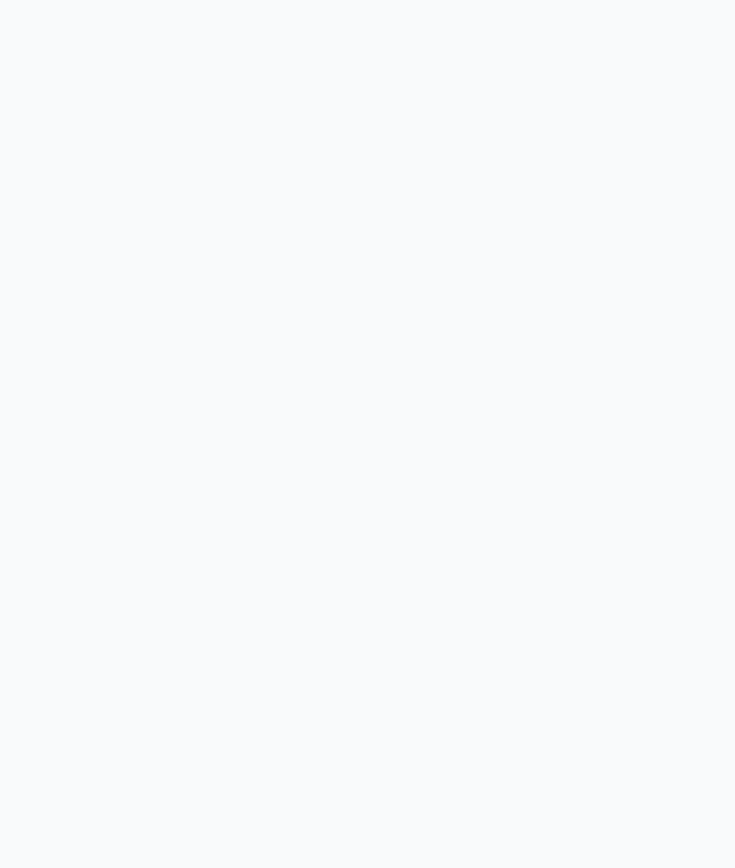
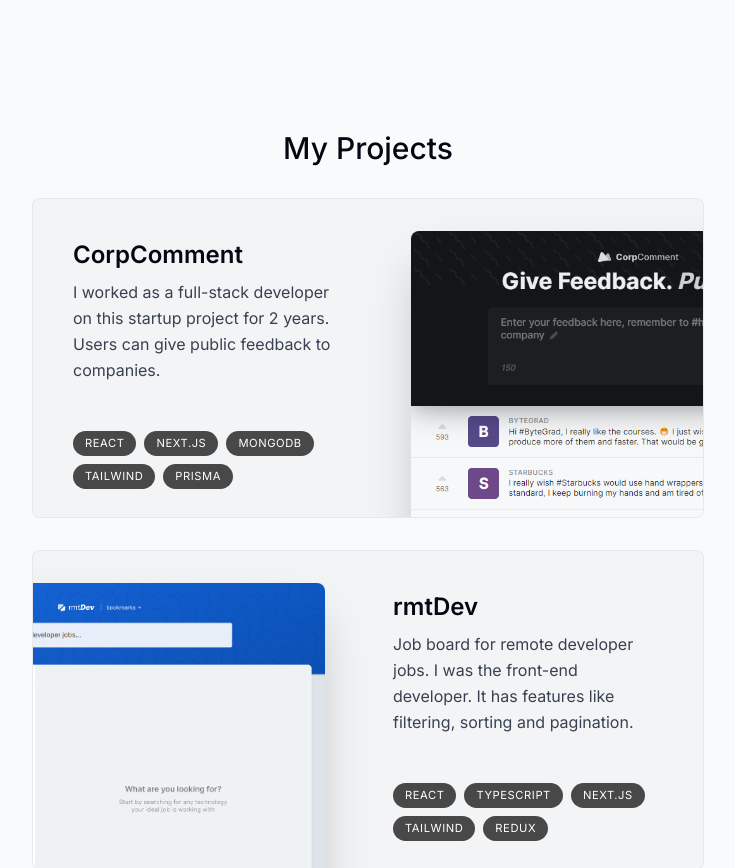
Before and after one commit to brandonngjh/BrandonNg-Portfolio, a Next.js app: page / in a window 1280 px wide. Shown: the part 1220-2088 px from the top of the page, without its empty margins (272-1007 px from the left). Before the commit the page ends 1350 px from the top, so only its background shows below. Built offline with nearby package versions, Linux system fonts and the light colour scheme.

Commit message:
projects

```diff
--- a/app/page.tsx
+++ b/app/page.tsx
@@ -1,5 +1,6 @@
 import About from "@/components/about";
 import Intro from "@/components/intro";
+import Projects from "@/components/projects";
 import SectionDivider from "@/components/section-divider";
 
 export default function Home() {
@@ -7,5 +8,6 @@ export default function Home() {
     <Intro />
     <SectionDivider />
     <About />
+    <Projects />
   </main>;
 }
--- /dev/null
+++ b/components/project.tsx
@@ -0,0 +1,64 @@
+"use client";
+
+import { projectsData } from "@/lib/data";
+import { motion, useScroll, useTransform } from "framer-motion";
+import Image from "next/image";
+import React, { useRef } from "react";
+
+type ProjectProps = (typeof projectsData)[number];
+
+const Project = ({ title, description, tags, imageUrl }: ProjectProps) => {
+  const ref = useRef<HTMLDivElement>(null);
+  const { scrollYProgress } = useScroll({
+    target: ref,
+    offset: ["0 1", "1.33 1"],
+  });
+  const scaleProgress = useTransform(scrollYProgress, [0, 1], [0.8, 1]);
+  const opacityProgress = useTransform(scrollYProgress, [0, 1], [0.6, 1]);
+
+  return (
+    <motion.div
+      ref={ref}
+      style={{ scale: scaleProgress, opacity: opacityProgress }}
+      className="group mb-3 sm:mb-8 last:mb-0"
+    >
+      <section className="bg-gray-100 max-w-[42rem] border border-black/5 rounded-lg overflow-hidden sm:pr-8 relative sm:h-[20rem] hover:bg-gray-200 trqansition group-even:pl-8">
+        <div className="pt-4 pb-7 px-5 sm:pl-10 sm:pr-2 sm:pt-10 sm:max-w-[50%] flex flex-col h-full group-even:ml-[18rem]">
+          <h3 className="text-2xl font-semibold">{title}</h3>
+          <p className="mt-2 leading-relaxed text-gray-700">{description}</p>
+          <ul className="flex flex-wrap mt-4 gap-2 sm:mt-auto">
+            {tags.map((tag, index) => (
+              <li
+                className="bg-black/[0.7] px-3 py-1 text-[0.7rem] uppercase tracking-wider text-white rounded-full"
+                key={index}
+              >
+                {tag}
+              </li>
+            ))}
+          </ul>
+        </div>
+
+        <Image
+          src={imageUrl}
+          alt="Project I worked on"
+          quality={95}
+          className="absolute top-8 -right-40 w-[28.25rem] rounded-t-lg shadow-2xl
+        transition
+        group-hover:scale-[1.04]
+        group-hover:-translate-x-3
+        group-hover:translate-y-3
+        group-hover:-rotate-2
+
+        group-even:group-hover:translate-x-3
+        group-even:group-hover:translate-y-3
+        group-even:group-hover:rotate-2
+
+        group-even:-right-[initial]
+        group-even:-left-40"
+        />
+      </section>
+    </motion.div>
+  );
+};
+
+export default Project;
--- /dev/null
+++ b/components/projects.tsx
@@ -0,0 +1,19 @@
+import React from "react";
+import SectionHeading from "./section-heading";
+import { projectsData } from "@/lib/data";
+import Project from "./project";
+
+export default function Projects() {
+  return (
+    <section id="projects" className="scroll-mt-28 mb-28">
+      <SectionHeading>My projects</SectionHeading>
+      <div>
+        {projectsData.map((project, index) => (
+          <React.Fragment key={index}>
+            <Project {...project} />
+          </React.Fragment>
+        ))}
+      </div>
+    </section>
+  );
+}
```
